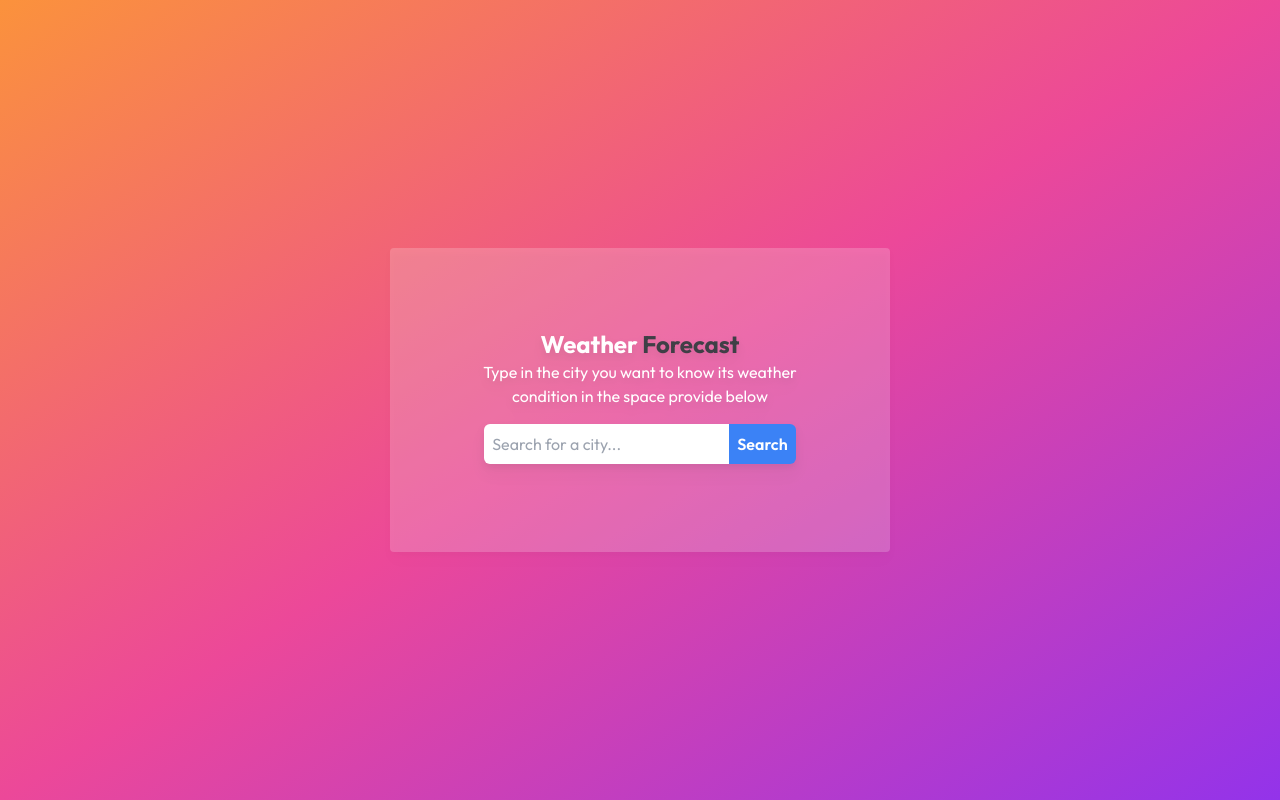
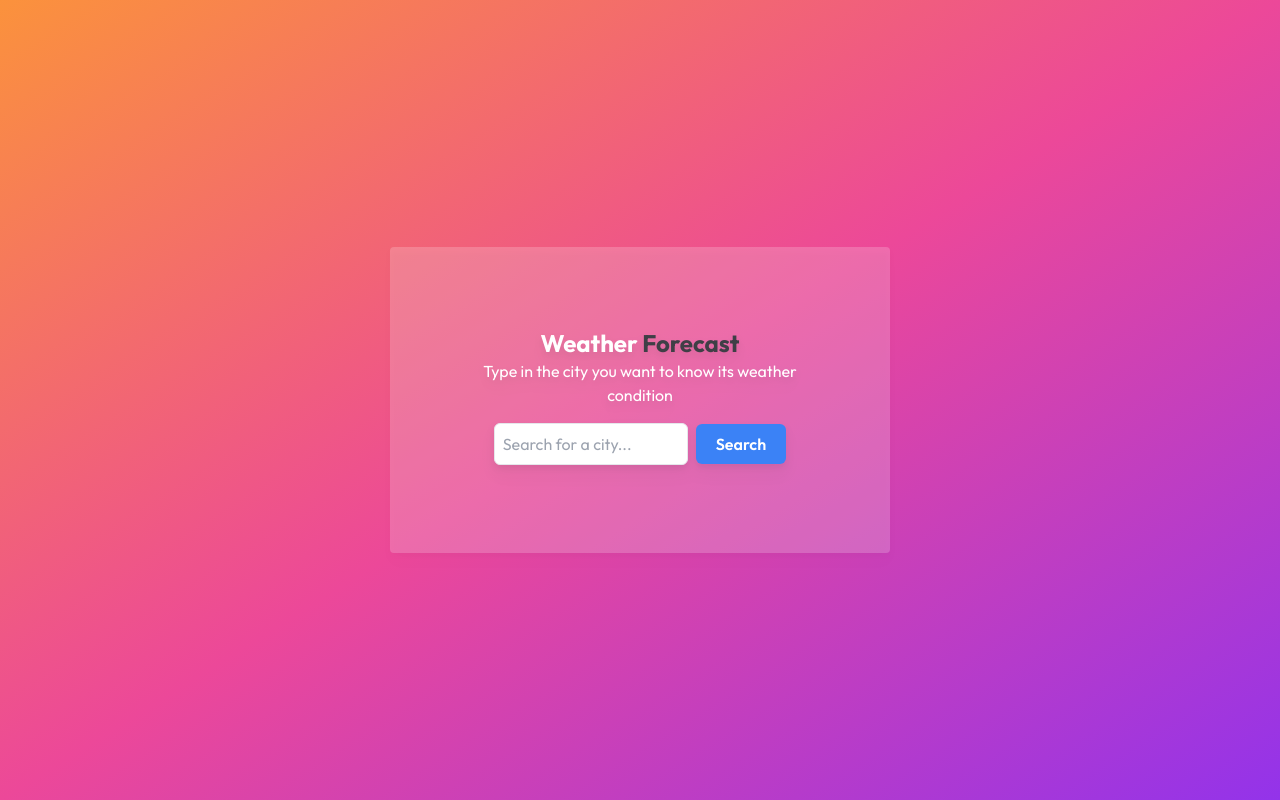
Before and after one commit to iseoluwapeter/weather-app, a React (Vite) app: page / in a window 1280 px wide. Built offline with nearby package versions, Linux system fonts and the light colour scheme.

Commit message:
added long and lat

```diff
--- a/src/components/Weather.tsx
+++ b/src/components/Weather.tsx
@@ -1,6 +1,6 @@
 import axios from "axios";
 import { ChangeEvent, useState } from "react";
-import {motion} from "framer-motion";
+import { motion } from "framer-motion";
 
 const Weather = (): JSX.Element => {
   //setting our term into the input
@@ -10,23 +10,20 @@ const Weather = (): JSX.Element => {
   const [error, setError] = useState<string>("");
 
   const API_KEY = import.meta.env.VITE_API_KEY;
-  const BASE_URL = "https://api.openweathermap.org/geo/1.0/direct"
-  const BASE_URL_TWO = "https://api.openweathermap.org/data/2.5/weather?"
-  console.log("api key:", API_KEY)
+  const BASE_URL = "https://api.openweathermap.org/geo/1.0/direct";
+  const BASE_URL_TWO = "https://api.openweathermap.org/data/2.5/weather?";
+  // console.log("api key:", API_KEY)
 
   //FETCH CITY OPTIONS
   const getSearchOptions = async (value: string) => {
     try {
-      const { data } = await axios.get(`${BASE_URL}`
-        ,
-        {
+      const { data } = await axios.get(`${BASE_URL}`, {
         params: {
           q: value,
           limit: 5,
           appid: API_KEY,
         },
-        }
-      );
+      });
       console.log(data);
       setCityOptions(data);
     } catch (error) {
@@ -49,18 +46,15 @@ const Weather = (): JSX.Element => {
     }
     try {
       const { lat, lon } = cityOptions[0];
-      const { data } = await axios.get(`${BASE_URL_TWO}`
-        ,
-        {
+      const { data } = await axios.get(`${BASE_URL_TWO}`, {
         params: {
           lat,
           lon,
           appid: API_KEY,
           units: "metric",
         },
-        }
-      );
-      console.log(data);
+      });
+      // console.log(data);
       setForecastData(data);
       setError("");
 
@@ -78,22 +72,23 @@ const Weather = (): JSX.Element => {
           <span className="text-white">Weather</span> Forecast
         </h1>
         <p className="text-white px-1">
-          Type in the city you want to know its weather condition in the space
-          provide below
+          Type in the city you want to know its weather condition
         </p>
 
         {/* INPUT AND SEARCH BUTTON  */}
-        <div className="w-full  ">
+        <div className="w-full flex flex-col justify-center sm:flex-row items-center gap-2 mt-4">
+          {/* Input Field */}
           <input
             type="text"
             value={city}
             placeholder="Search for a city..."
-            className=" p-2 mt-4  rounded-l-md "
+            className="w-full sm:w-[70%] md:w-[60%] lg:w-[50%] p-3 sm:p-2 rounded-md border focus:outline-none focus:ring-2 focus:ring-blue-500"
             onChange={onCityChange}
           />
 
+          {/* Search Button */}
           <button
-            className="border-blue-500 p-2 rounded-r-md font-semibold bg-blue-500 text-white hover:bg-gray-500 hover:transition-all "
+            className="w-full sm:w-auto px-5 py-3 sm:py-2 rounded-md bg-blue-500 text-white font-semibold hover:bg-blue-600 transition-all"
             onClick={fetchForecast}
           >
             Search
@@ -132,6 +127,11 @@ const Weather = (): JSX.Element => {
               transition={{ duration: 0.5, delay: 0.2 }}
             >
               {forecastData.name}, {forecastData.sys.country}
+              <h1 className="font-light text-sm">
+                Lon: {forecastData.coord.lon}{" "}
+
+                <p>Lat: {forecastData.coord.lat}</p>
+              </h1>
             </motion.h2>
 
             {/* Forecast Details */}
@@ -175,8 +175,6 @@ const Weather = (): JSX.Element => {
             </motion.div>
           </motion.div>
         )}
-
-
       </div>
     </div>
   );
```
Lines whose indentation alone changed are shown as unchanged.
